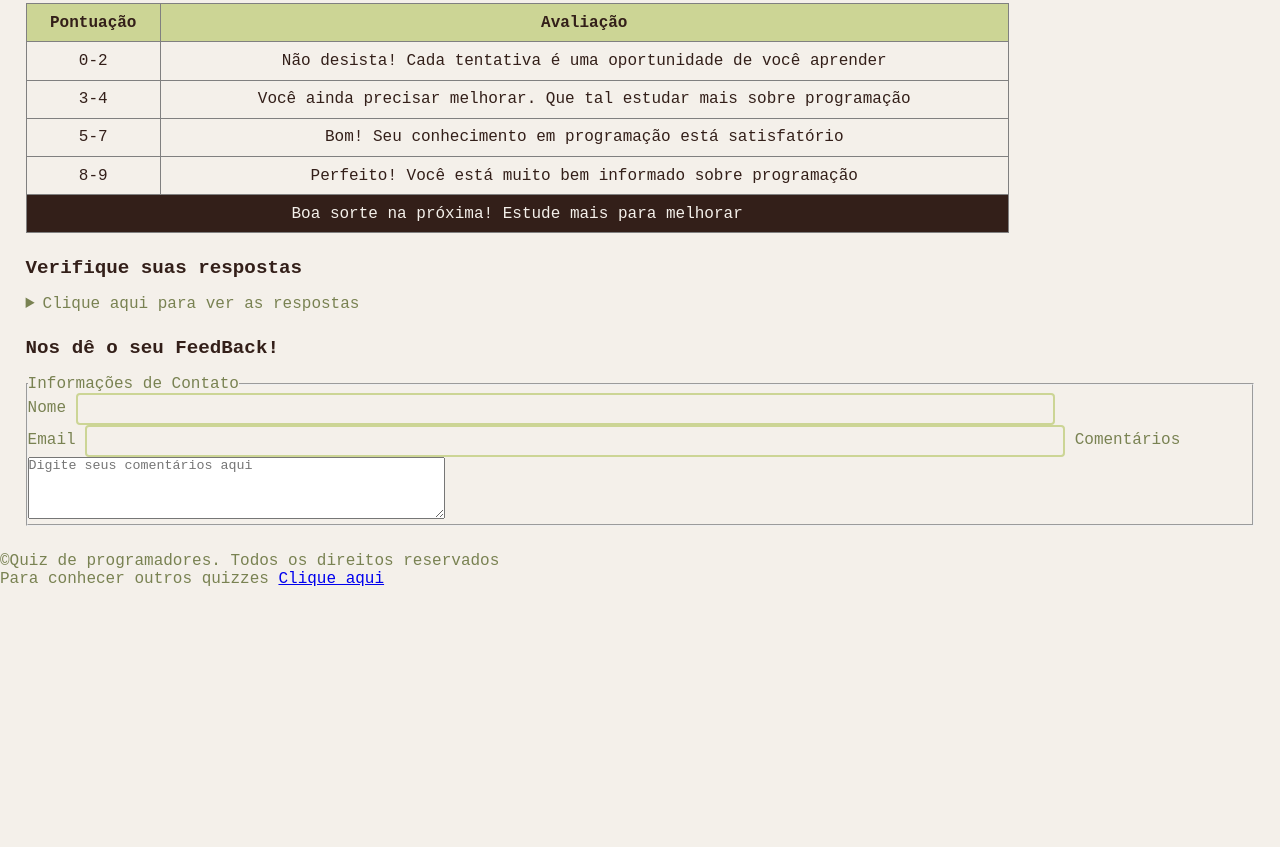
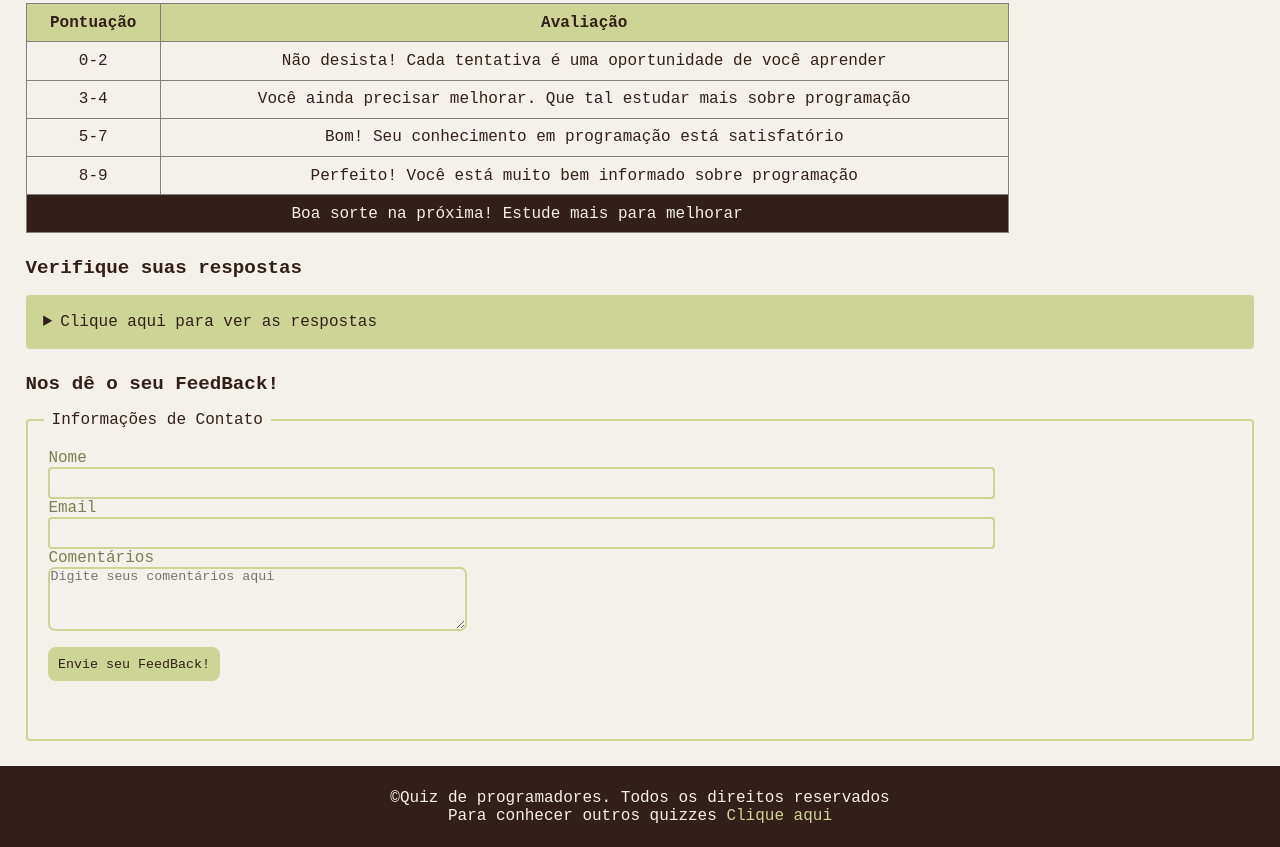
Before and after one commit to nyersand/projeto-quiz, a plain HTML site: page index.html in a window 1280 px wide. Shown: the part 1283-2130 px from the top of the page. Before the commit the page ends 1871 px from the top, so only its background shows below. Drawn offline with Linux system fonts and the light colour scheme; a web font is replaced by a local one.

Commit message:
finalizei o projeto

```diff
--- a/index.html
+++ b/index.html
@@ -144,19 +144,22 @@
             <form>
                 <fieldset>
                     <legend>Informações de Contato</legend>
-                    <label for="name">Nome</label>
-                    <input type="text" name="name" id="name"> <br>
-                    <label for="email">Email</label>
-                    <input type="email" name="email" id="email">
-                    <label for="comments">Comentários</label>
-                    <textarea name="comments" id="comments" rows="4" cols="50" placeholder="Digite seus comentários aqui"></textarea>
+                    <div class="informações">
+                        <label for="name">Nome</label> <br>
+                        <input type="text" name="name" id="name" autocomplete="additional-name"> <br>
+                        <label for="email">Email</label> <br>
+                        <input type="email" name="email" id="email" autocomplete="email"> <br>
+                        <label for="comments">Comentários</label> <br>
+                        <textarea name="comments" id="comments" rows="4" cols="50" placeholder="Digite seus comentários aqui"></textarea> <br>
+                        <button>Envie seu FeedBack!</button>
+                    </div>
                 </fieldset>
             </form>
         </section>
     </main>
     <footer>
-        <p>&copy;Quiz de programadores. Todos os direitos reservados</p>
-        <p>Para conhecer outros quizzes <a href="#" target="_blank">Clique aqui</a></p>
+        <p class="p-footer">&copy;Quiz de programadores. Todos os direitos reservados</p>
+        <p class="p-footer">Para conhecer outros quizzes <a href="#" target="_blank">Clique aqui</a></p>
     </footer>
 </body>
 </html>
--- a/style/style.css
+++ b/style/style.css
@@ -95,3 +95,81 @@ tfoot td{
     background-color: #331F19;
     color: #F4F0EA;
 }
+
+details{
+    background-color: #CCD595;
+    border-radius: 4px;
+    padding: 0.6rem;
+}
+
+summary{
+    color: #331F19;
+    margin: 0.5rem;
+    cursor: pointer;
+}
+
+ol{
+    margin-left: 3rem;
+}
+
+ol li{
+    padding: 0.3rem;
+}
+
+fieldset{
+    border: 2px solid #CCD595;
+    border-radius: 4px;
+    padding: 1rem;
+    height: 330px;
+}
+
+fieldset legend{
+    color: #331F19;
+    padding: 0 0.5rem;
+}
+
+.informações{
+    margin: 0.3rem;
+}
+
+textarea{
+    background-color: transparent;
+    outline: none;
+    border-radius: 7px;
+    border: 2px solid #CCD595;
+}
+
+button{
+    margin-top: 0.7rem;
+    background-color: #CCD595;
+    border: none;
+    padding: 0.6rem;
+    color: #331F19;
+    border-radius: 8px;
+    cursor: pointer;
+}
+
+button:hover{
+    background-color: #331F19;
+    color: #F4F0EA;
+    transition: 0.7s;
+}
+
+footer{
+    background-color: #331F19;
+    padding: 1.4rem;
+    text-align: center;
+}
+
+.p-footer{
+    color: #F4F0EA;
+}
+
+footer a{
+    text-decoration: none;
+    color: #CCD595;
+}
+
+footer a:hover{
+    text-decoration: underline;
+}
```
